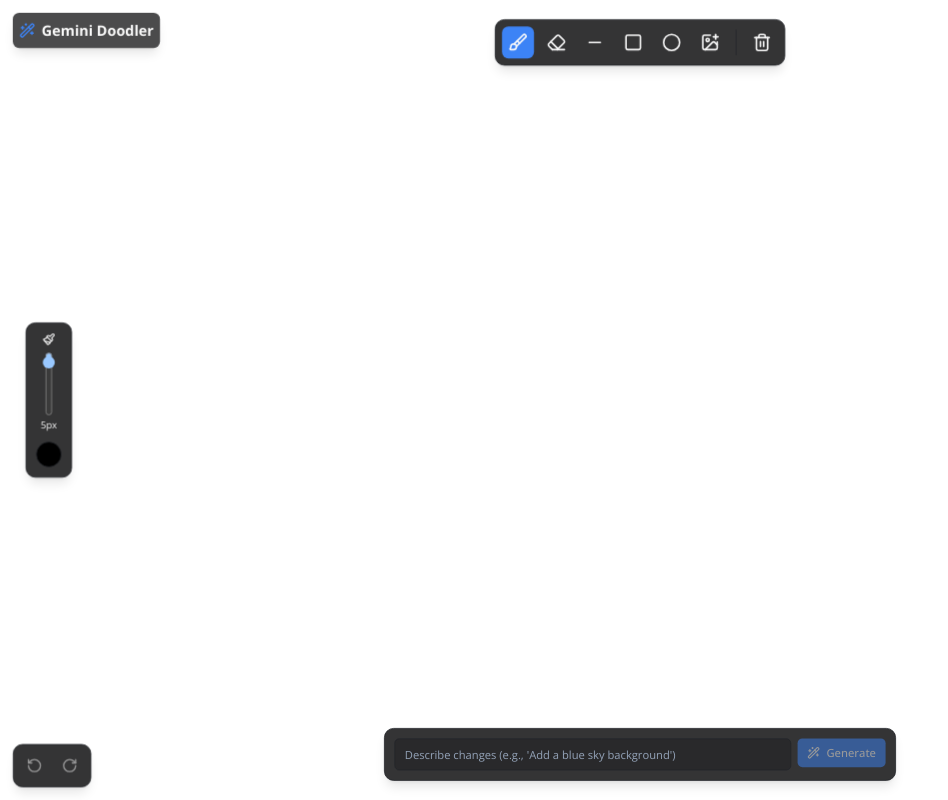
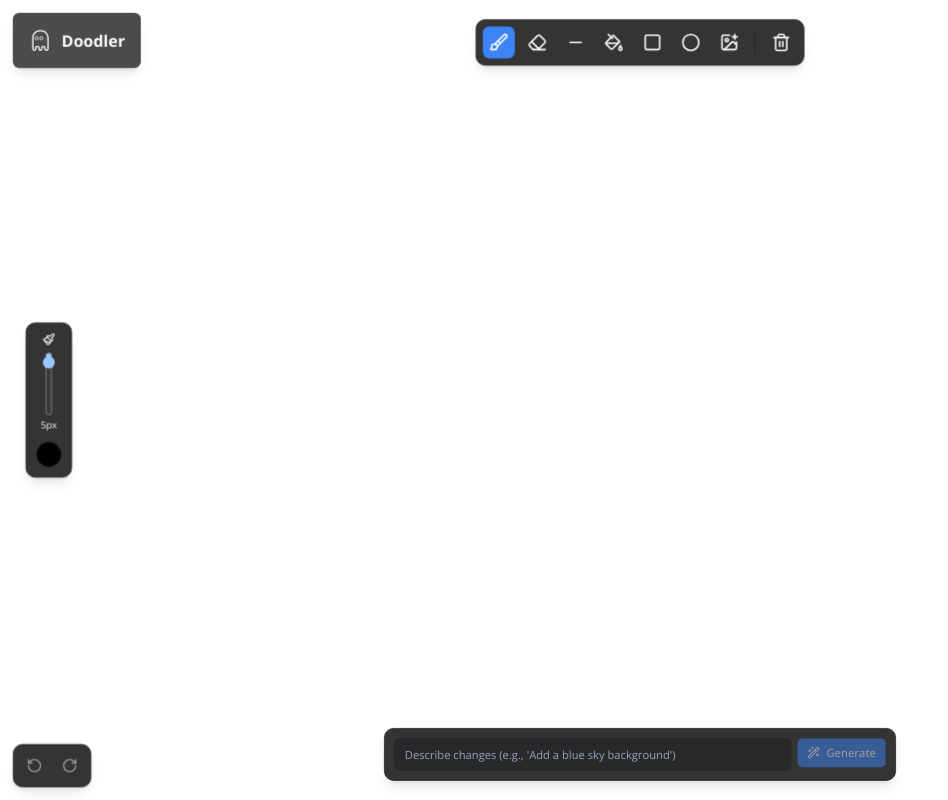
Before and after one commit to gupsammy/gemini-doodler, a Next.js app: page / in a window 1280 px wide. Shown: the whole page, without its empty margins (0-948 px from the left). Built offline with nearby package versions, Linux system fonts and the light colour scheme.

Commit message:
Update app layout and enhance Doodler features: rename app to 'Doodler', update descriptions, implement fill tool with flood fill algorithm, add image download functionality, and adjust tool settings to include new fill option.

```diff
--- a/app/layout.tsx
+++ b/app/layout.tsx
@@ -11,8 +11,8 @@ const openSans = Open_Sans({
 });
 
 export const metadata: Metadata = {
-  title: "Image Editor",
-  description: "Edit images using Google DeepMind Gemini 2.0",
+  title: "Doodler",
+  description: "Create and enhance drawings with AI",
 };
 
 export const viewport: Viewport = {
--- a/app/page.tsx
+++ b/app/page.tsx
@@ -7,7 +7,6 @@ import { UndoRedoControls } from "@/components/doodler/UndoRedoControls";
 import { PromptInput } from "@/components/doodler/PromptInput";
 import { HistorySidebar } from "@/components/doodler/HistorySidebar";
 import { ToolSettings } from "@/components/doodler/ToolSettings";
-import { Wand2 } from "lucide-react";
 
 export default function Home() {
   return (
@@ -26,9 +25,40 @@ export default function Home() {
           <Canvas />
 
           {/* Floating logo */}
-          <div className="absolute top-4 left-4 flex items-center gap-2 bg-background/80 backdrop-blur-sm rounded-lg p-2 shadow-lg z-10">
-            <Wand2 className="w-5 h-5 text-primary" />
-            <h1 className="text-lg font-bold">Gemini Doodler</h1>
+          <div className="absolute top-4 left-4 flex items-center gap-3 bg-background/80 backdrop-blur-sm rounded-lg p-5 shadow-lg z-10">
+            <svg
+              width="29"
+              height="29"
+              viewBox="0 0 72 72"
+              fill="white"
+              className="text-white"
+              xmlns="http://www.w3.org/2000/svg"
+            >
+              <g>
+                <path
+                  d="M37.008,3.5h-1.796C21.561,3.5,10.5,14.228,10.5,27.512v33.716c0,3.696,3.273,7.271,6.785,7.271h0.333
+                  c3.79,0,5.882-3.785,5.882-7.271v-2.996c0-1.235,1.84-1.731,3.114-1.731h0.333c0.754,0,2.553,0.097,2.553,1.731v2.996
+                  c0,3.401,2.619,7.271,6.443,7.271h0.333c3.697,0,6.224-3.798,6.224-7.271v-2.996c0-1.433,1.797-1.731,2.771-1.731h0.334
+                  c1.399,0,1.895,0.36,1.895,1.731v2.996c0,3.629,3.495,7.271,7.102,7.271h0.334c3.73,0,6.564-3.877,6.564-7.271V27.512
+                  C61.5,14.228,50.486,3.5,37.008,3.5z M57.5,61.229c0,1.549-1.34,3.271-2.564,3.271h-0.334c-1.384,0-3.102-1.87-3.102-3.271V58.23
+                  c0-3.584-2.288-5.73-5.895-5.73h-0.334c-3.951,0-6.771,2.363-6.771,5.732v2.996c0,1.476-0.997,3.271-2.224,3.271h-0.333
+                  c-1.21,0-2.443-1.721-2.443-3.271v-2.996c0-3.422-2.722-5.731-6.553-5.731h-0.333c-3.471,0-7.114,1.957-7.114,5.731v2.996
+                  c0,1.338-0.685,3.271-1.882,3.271h-0.333c-1.297,0-2.785-1.809-2.785-3.271V27.512C14.5,16.433,23.766,7.5,35.212,7.5h1.796
+                  C48.473,7.5,57.5,16.245,57.5,27.512V61.229z"
+                />
+                <path
+                  d="M23.794,23.574c-3.221,0-5.84,2.62-5.84,5.84s2.619,5.84,5.84,5.84c3.22,0,5.84-2.62,5.84-5.84
+                  S27.014,23.574,23.794,23.574z M23.794,33.254c-2.117,0-3.84-1.723-3.84-3.84c0-2.117,1.723-3.84,3.84-3.84s3.84,1.723,3.84,3.84
+                  C27.634,31.531,25.911,33.254,23.794,33.254z"
+                />
+                <path
+                  d="M38.529,23.574c-3.221,0-5.84,2.62-5.84,5.84s2.619,5.84,5.84,5.84c3.22,0,5.84-2.62,5.84-5.84
+                  S41.749,23.574,38.529,23.574z M38.529,33.254c-2.117,0-3.84-1.723-3.84-3.84c0-2.117,1.723-3.84,3.84-3.84s3.84,1.723,3.84,3.84
+                  C42.369,31.531,40.646,33.254,38.529,33.254z"
+                />
+              </g>
+            </svg>
+            <h1 className="text-xl font-bold">Doodler</h1>
           </div>
 
           {/* All our UI components are self-positioned with fixed/absolute positioning */}
--- a/components/doodler/Canvas.tsx
+++ b/components/doodler/Canvas.tsx
@@ -208,6 +208,111 @@ export function Canvas() {
     };
   };
 
+  // Flood fill algorithm for the fill tool
+  const floodFill = (
+    ctx: CanvasRenderingContext2D,
+    x: number,
+    y: number,
+    fillColor: string
+  ) => {
+    // Get canvas dimensions
+    const width = ctx.canvas.width;
+    const height = ctx.canvas.height;
+
+    // Get the pixel data of the entire canvas
+    const imageData = ctx.getImageData(0, 0, width, height);
+    const data = imageData.data;
+
+    // Get the index of the target pixel in the array
+    const targetIdx = (y * width + x) * 4;
+
+    // Get the color of the target pixel
+    const targetColor = [
+      data[targetIdx],
+      data[targetIdx + 1],
+      data[targetIdx + 2],
+      data[targetIdx + 3],
+    ];
+
+    // Convert fill color string to RGBA values
+    const fillColorRGBA = hexToRgba(fillColor);
+
+    // If target color is the same as fill color, return
+    if (
+      targetColor[0] === fillColorRGBA[0] &&
+      targetColor[1] === fillColorRGBA[1] &&
+      targetColor[2] === fillColorRGBA[2] &&
+      targetColor[3] === fillColorRGBA[3]
+    ) {
+      return;
+    }
+
+    // Define stack for flood fill (more efficient than recursion)
+    const stack: [number, number][] = [[x, y]];
+    const pixelsChecked = new Set<number>();
+
+    // Loop until stack is empty
+    while (stack.length > 0) {
+      const [curX, curY] = stack.pop()!;
+      const currentIdx = (curY * width + curX) * 4;
+
+      // Skip if out of bounds or already checked
+      if (
+        curX < 0 ||
+        curX >= width ||
+        curY < 0 ||
+        curY >= height ||
+        pixelsChecked.has(currentIdx)
+      ) {
+        continue;
+      }
+
+      pixelsChecked.add(currentIdx);
+
+      // Check if current pixel has the target color
+      if (
+        data[currentIdx] === targetColor[0] &&
+        data[currentIdx + 1] === targetColor[1] &&
+        data[currentIdx + 2] === targetColor[2] &&
+        data[currentIdx + 3] === targetColor[3]
+      ) {
+        // Fill pixel with new color
+        data[currentIdx] = fillColorRGBA[0];
+        data[currentIdx + 1] = fillColorRGBA[1];
+        data[currentIdx + 2] = fillColorRGBA[2];
+        data[currentIdx + 3] = fillColorRGBA[3];
+
+        // Add adjacent pixels to stack
+        stack.push([curX + 1, curY]);
+        stack.push([curX - 1, curY]);
+        stack.push([curX, curY + 1]);
+        stack.push([curX, curY - 1]);
+      }
+    }
+
+    // Put the modified image data back to canvas
+    ctx.putImageData(imageData, 0, 0);
+  };
+
+  // Helper function to convert hex color to RGBA values
+  const hexToRgba = (hex: string): [number, number, number, number] => {
+    // Default to black with full opacity
+    if (!hex || hex === "transparent") {
+      return [0, 0, 0, 0];
+    }
+
+    // Remove the # if present
+    hex = hex.replace("#", "");
+
+    // Parse the hex values
+    const r = parseInt(hex.substring(0, 2), 16);
+    const g = parseInt(hex.substring(2, 4), 16);
+    const b = parseInt(hex.substring(4, 6), 16);
+
+    // Return RGBA values
+    return [r, g, b, 255]; // Full opacity
+  };
+
   // Handle mouse down
   const handleMouseDown = (event: React.MouseEvent) => {
     const canvas = canvasRef.current;
@@ -237,6 +342,29 @@ export function Canvas() {
         y: position.y - offsetY,
       });
       setTextInputValue("");
+    } else if (state.currentTool.id === "fill") {
+      // For fill tool, execute the flood fill algorithm
+      ctx.fillStyle = state.toolSettings.strokeStyle || "#000000";
+
+      // Apply flood fill
+      floodFill(
+        ctx,
+        Math.round(position.x),
+        Math.round(position.y),
+        state.toolSettings.strokeStyle || "#000000"
+      );
+
+      // Update canvas state with new filled image
+      updateCanvasState({
+        imageData: ctx.getImageData(0, 0, canvas.width, canvas.height),
+      });
+
+      // Add to history
+      const imageData = canvas.toDataURL("image/png");
+      addHistoryItem({
+        imageData,
+        type: "user-edit",
+      });
     } else {
       setIsDrawing(true);
 
--- a/components/doodler/HistorySidebar.tsx
+++ b/components/doodler/HistorySidebar.tsx
@@ -12,6 +12,7 @@ import {
   History,
   ChevronRight,
   ChevronLeft,
+  Download,
 } from "lucide-react";
 import { Button } from "@/components/ui/button";
 import { useState } from "react";
@@ -35,6 +36,34 @@ export function HistorySidebar() {
     if (window.confirm("Are you sure you want to delete this item?")) {
       deleteHistoryItem(id);
     }
+  };
+
+  // Handle download image
+  const handleDownloadImage = (
+    e: React.MouseEvent,
+    item: DoodleHistoryItem
+  ) => {
+    e.stopPropagation(); // Prevent triggering the parent onClick
+
+    // Create a download link
+    const link = document.createElement("a");
+    link.href = item.imageData;
+
+    // Create filename based on timestamp and type
+    const timestamp = new Date(item.timestamp)
+      .toISOString()
+      .replace(/[:.]/g, "-");
+    const type = item.type === "ai-generated" ? "ai" : "user";
+    const promptText = item.prompt
+      ? `-${item.prompt.substring(0, 20).replace(/[^a-z0-9]/gi, "-")}`
+      : "";
+
+    link.download = `doodle-${type}-${timestamp}${promptText}.png`;
+
+    // Append to body, click and remove
+    document.body.appendChild(link);
+    link.click();
+    document.body.removeChild(link);
   };
 
   // Handle clear all history
@@ -129,6 +158,13 @@ export function HistorySidebar() {
                         >
                           <Trash2 className="w-3 h-3" />
                         </button>
+                        <button
+                          className="opacity-0 group-hover:opacity-100 transition-opacity bg-blue-500 hover:bg-blue-600 text-white rounded-full p-1"
+                          onClick={(e) => handleDownloadImage(e, item)}
+                          title="Download image"
+                        >
+                          <Download className="w-3 h-3" />
+                        </button>
                         <div className="bg-primary/90 text-primary-foreground rounded-full p-1">
                           <ArrowLeft className="w-3 h-3" />
                         </div>
--- a/components/doodler/ToolBar.tsx
+++ b/components/doodler/ToolBar.tsx
@@ -12,6 +12,7 @@ import {
   RefreshCw,
   Minus,
   ImagePlus,
+  PaintBucket,
 } from "lucide-react";
 import { useDoodler } from "@/lib/doodler-context";
 import { Tool } from "@/lib/doodler-types";
@@ -47,6 +48,16 @@ const tools: Tool[] = [
     settings: {
       lineWidth: 2,
       strokeStyle: "#000000",
+    },
+  },
+  {
+    id: "fill",
+    name: "Fill",
+    icon: "paintBucket",
+    cursor: "crosshair",
+    settings: {
+      strokeStyle: "#000000",
+      fillStyle: "#000000",
     },
   },
   {
@@ -97,11 +108,12 @@ const toolIcons: Record<string, React.ReactNode> = {
   rotateCcw: <RotateCcw />,
   rotateCw: <RotateCw />,
   refreshCw: <RefreshCw />,
+  paintBucket: <PaintBucket />,
 };
 
 // Group tools for the toolbar layout
 const toolGroups = [
-  ["brush", "eraser", "line", "rectangle", "ellipse", "image"],
+  ["brush", "eraser", "line", "fill", "rectangle", "ellipse", "image"],
   ["clear"],
 ];
 
--- a/components/doodler/ToolSettings.tsx
+++ b/components/doodler/ToolSettings.tsx
@@ -43,7 +43,7 @@ export function ToolSettings() {
   ].includes(state.currentTool.id);
 
   // Current tool uses a color (not eraser)
-  const usesColor = ["brush", "line", "rectangle", "ellipse"].includes(
+  const usesColor = ["brush", "line", "rectangle", "ellipse", "fill"].includes(
     state.currentTool.id
   );
 
--- a/lib/doodler-context.tsx
+++ b/lib/doodler-context.tsx
@@ -130,7 +130,9 @@ export function DoodlerProvider({ children }: { children: ReactNode }) {
           ...prev.toolSettings,
           ...tool.settings,
           // Only preserve the color when the tool can use color
-          ...(["brush", "line", "rectangle", "ellipse"].includes(tool.id)
+          ...(["brush", "line", "rectangle", "ellipse", "fill"].includes(
+            tool.id
+          )
             ? preservedSettings
             : {}),
         },
```
Also changed, not shown: public/Doodle SVG Icon.svg (added).
